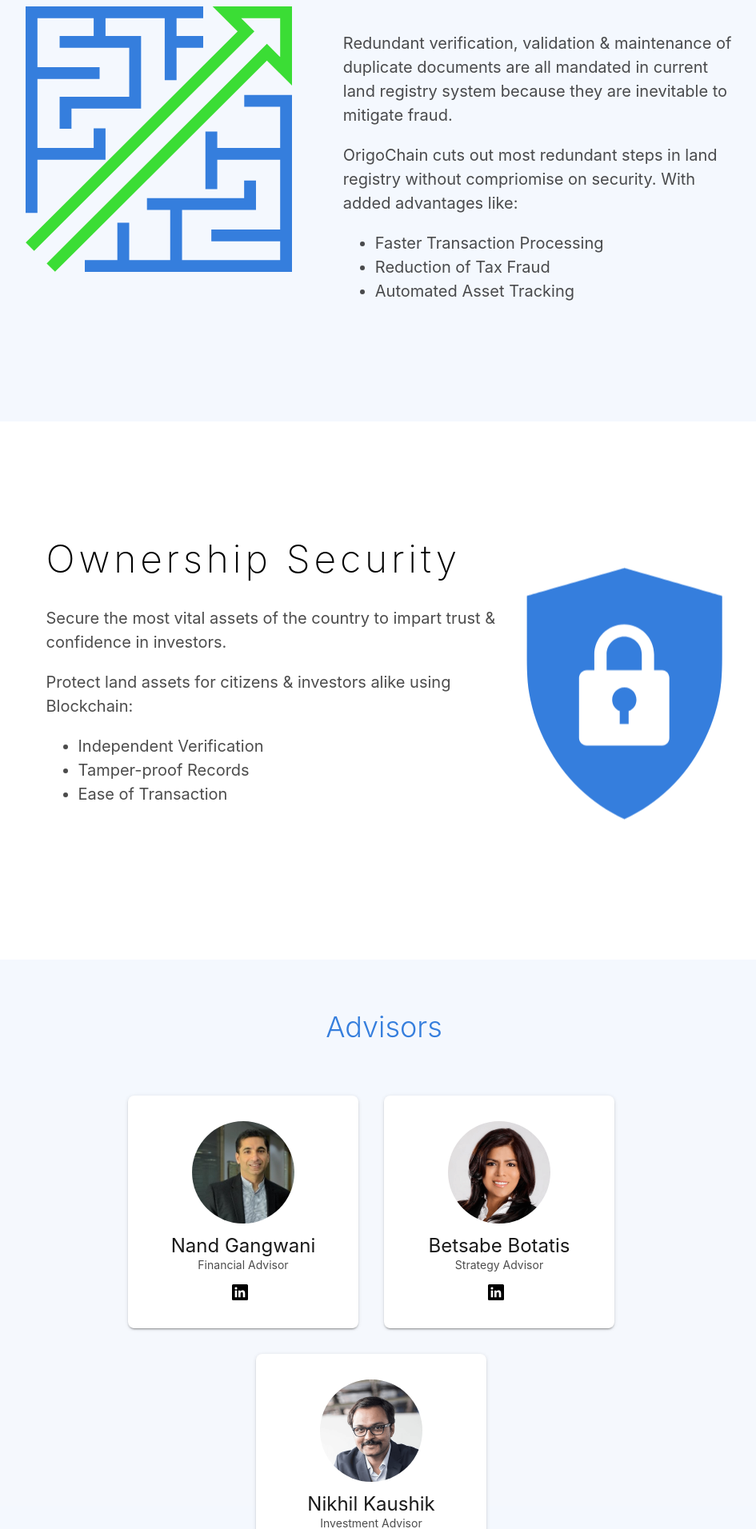
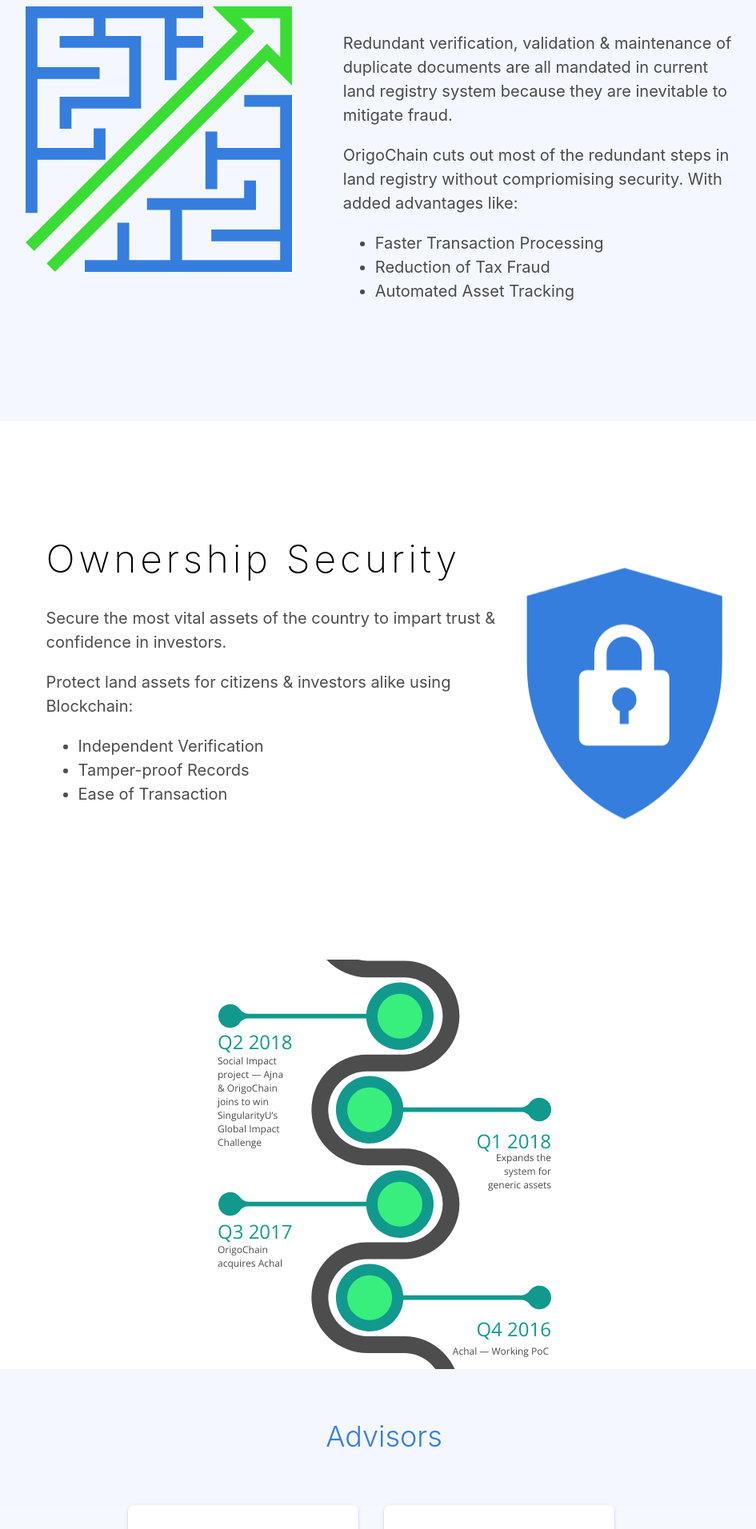
Before and after one commit to oc-lr/react-homepage, a React (Create React App) app: page / in a window 1280 px wide. Shown: the part 1928-3840 px from the top of the page at 80% size, without its empty margins (160-1105 px from the left). Built offline with nearby package versions, Linux system fonts and the light colour scheme.

Commit message:
Savepoint

```diff
--- a/package.json
+++ b/package.json
@@ -9,6 +9,7 @@
     "react-dom": "^16.4.2",
     "react-particles-js": "^2.3.0",
     "react-scripts": "1.1.5",
+    "react-sizeme": "^2.5.2",
     "react-youtube": "^7.6.0",
     "styled-components": "^3.4.5",
     "tachyons": "^4.11.1"
--- a/src/Home/Footer/Alt.js
+++ b/src/Home/Footer/Alt.js
@@ -6,7 +6,7 @@
 import { Twitter } from "glyphs/Twitter"
 import { Slack } from "glyphs/Slack"
 
-import { Subscribe } from "Start/components/Subscribe"
+import { Subscribe } from "../Subscribe"
 
 import { Container, Wrapper } from "./styled-components.js"
 
--- a/src/Home/RightSection/index.js
+++ b/src/Home/RightSection/index.js
@@ -21,8 +21,8 @@
               they are inevitable to mitigate fraud.
             </p>
             <p>
-              OrigoChain cuts out most redundant steps in land registry without
-              compriomise on security. With added advantages like:
+              OrigoChain cuts out most of the redundant steps in land registry
+              without compriomising security. With added advantages like:
             </p>
             <ul>
               <li>Faster Transaction Processing</li>
--- /dev/null
+++ b/src/Home/RoadMap/index.js
@@ -0,0 +1,18 @@
+import React from "react"
+import { SizeMe } from "react-sizeme"
+
+import { SnakeMap } from "glyphs/SnakeMap"
+
+import { Wrapper, Container } from "./styled-components"
+
+export function RoadMap() {
+  return (
+    <Wrapper>
+      <Container>
+        <div className="ch ph4">
+          <SnakeMap className="w-100" />
+        </div>
+      </Container>
+    </Wrapper>
+  )
+}
--- /dev/null
+++ b/src/Home/RoadMap/styled-components.js
@@ -0,0 +1,23 @@
+import styled from "styled-components"
+import { transparentize } from "polished"
+
+import { blue } from "config"
+
+export const Wrapper = styled.div.attrs({
+  className: "fv ca",
+})`
+  background: ${p => (p.shade ? transparentize(0.95, blue) : "transparent")};
+`
+
+export const Container = styled.div.attrs({
+  className: "f f3 black-80 cv flex-wrap jc",
+})`
+  max-width: 60rem;
+  line-height: 0;
+
+  @media (max-width: 30rem) {
+    flex-direction: column;
+    align-content: between;
+    text-align: center;
+  }
+`
--- a/src/Home/index.js
+++ b/src/Home/index.js
@@ -6,6 +6,7 @@
 import { People } from "./People"
 import { LeftSection } from "./LeftSection"
 import { RightSection } from "./RightSection"
+import { RoadMap } from "./RoadMap"
 import { Footer } from "./Footer/Alt"
 
 import { team } from "data/team"
@@ -21,6 +22,7 @@
       <LeftSection />
       <RightSection shade />
       <LeftSection />
+      <RoadMap />
       <People title="Advisors" members={advisors} shade />
       <People title="Team" members={team} />
       <Footer />
--- a/src/glyphs/SnakeMap.js
+++ b/src/glyphs/SnakeMap.js
@@ -1,8 +1,9 @@
 import React from "react"
 
-export function SnakeMap({ scale = 1, color = "black" }) {
+export function SnakeMap({ scale = 1, color = "black", className }) {
   return (
     <svg
+      className={className}
       width={418 * scale}
       height={512 * scale}
       viewBox="0 0 418 512"
```
Also changed, not shown: src/Home/Subscribe.js (renamed from src/Start/components/Subscribe.js), 1 other file (tests, documents, lock files or other folders).
